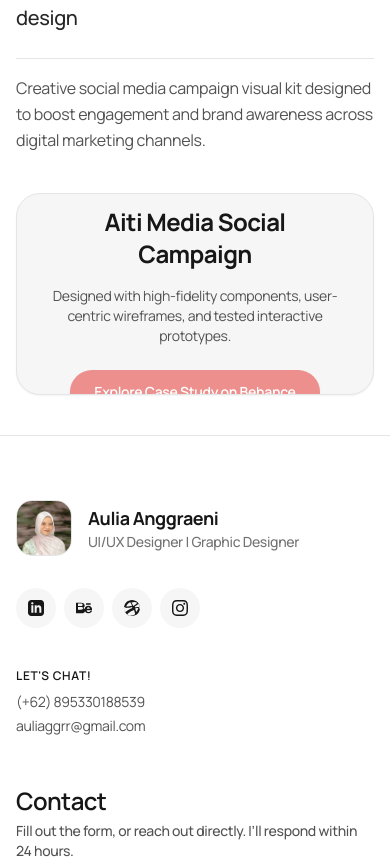
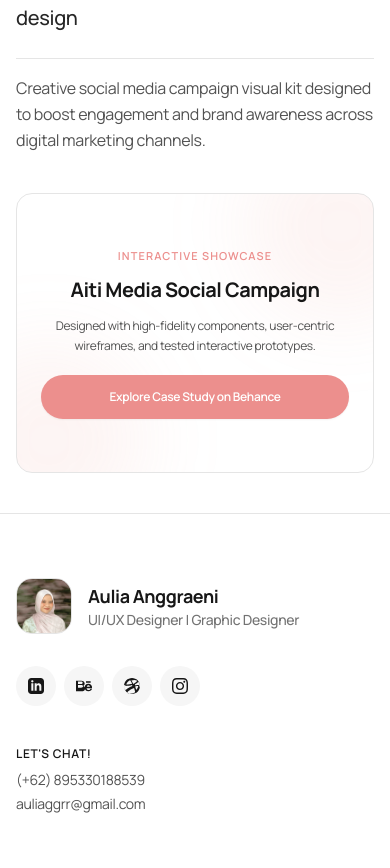
Before and after one commit to AugeusAune/auliaggr, a Nuxt app: page /projects/aiti-media-campaign in a window 390 px wide. Shown: the part 929-1797 px from the top of the page. Built offline with nearby package versions, Linux system fonts and the light colour scheme; a web font is replaced by a local one.

Commit message:
fix(projects): make showcase section responsive with white background

```diff
--- a/app/pages/projects/[slug].vue
+++ b/app/pages/projects/[slug].vue
@@ -113,15 +113,31 @@ useSeoMeta({
       </div>
 
       <!-- Feature Visual Presentation Showcase -->
-      <div class="w-full aspect-[16/9] rounded-3xl bg-light border border-neutral-200 flex items-center justify-center p-8 sm:p-12 relative overflow-hidden text-center text-dark shadow-sm">
-        <div class="relative z-10 flex flex-col items-center gap-4 max-w-xl">
-          <span class="text-xs font-sans uppercase tracking-widest text-primary font-semibold">
+      <div
+        class="w-full aspect-auto md:aspect-[16/9] min-h-[280px] sm:min-h-[340px] rounded-2xl sm:rounded-3xl bg-white border border-neutral-200 flex items-center justify-center p-6 sm:p-10 md:p-12 relative overflow-hidden text-center text-dark shadow-xs"
+      >
+        <!-- Subtle ambient accents -->
+        <div
+          class="absolute -top-16 -right-16 w-48 h-48 rounded-full bg-primary/10 blur-2xl pointer-events-none"
+        />
+        <div
+          class="absolute -bottom-16 -left-16 w-48 h-48 rounded-full bg-primary/10 blur-2xl pointer-events-none"
+        />
+
+        <div class="relative z-10 flex flex-col items-center gap-3 sm:gap-4 max-w-xl">
+          <span
+            class="text-[11px] sm:text-xs font-sans uppercase tracking-widest text-primary font-semibold"
+          >
             Interactive Showcase
           </span>
-          <h2 class="text-2xl sm:text-4xl font-bold tracking-tight text-dark">
+          <h2
+            class="text-xl sm:text-3xl md:text-4xl font-bold tracking-tight text-dark"
+          >
             {{ project.title }}
           </h2>
-          <p class="text-sm sm:text-base text-neutral-600">
+          <p
+            class="text-xs sm:text-sm md:text-base text-neutral-600 max-w-md sm:max-w-lg leading-relaxed"
+          >
             Designed with high-fidelity components, user-centric wireframes, and tested interactive prototypes.
           </p>
           <AppButton
@@ -129,7 +145,7 @@ useSeoMeta({
             :href="project.externalUrl"
             :external="true"
             variant="primary"
-            class="mt-2 !px-6 !py-3 font-semibold"
+            class="mt-2 w-full sm:w-auto !px-6 !py-3 text-xs sm:text-sm font-semibold justify-center text-center shadow-xs"
           >
             Explore Case Study on Behance
           </AppButton>
```
